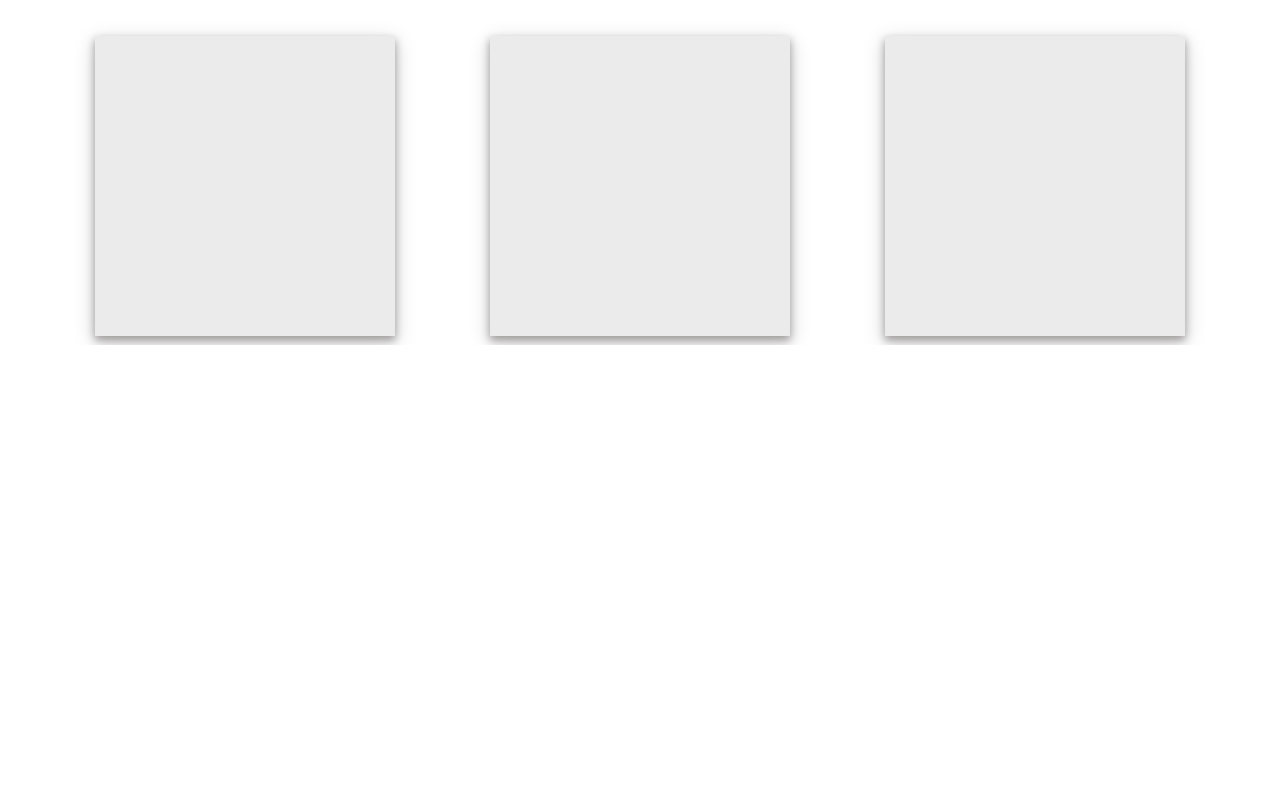
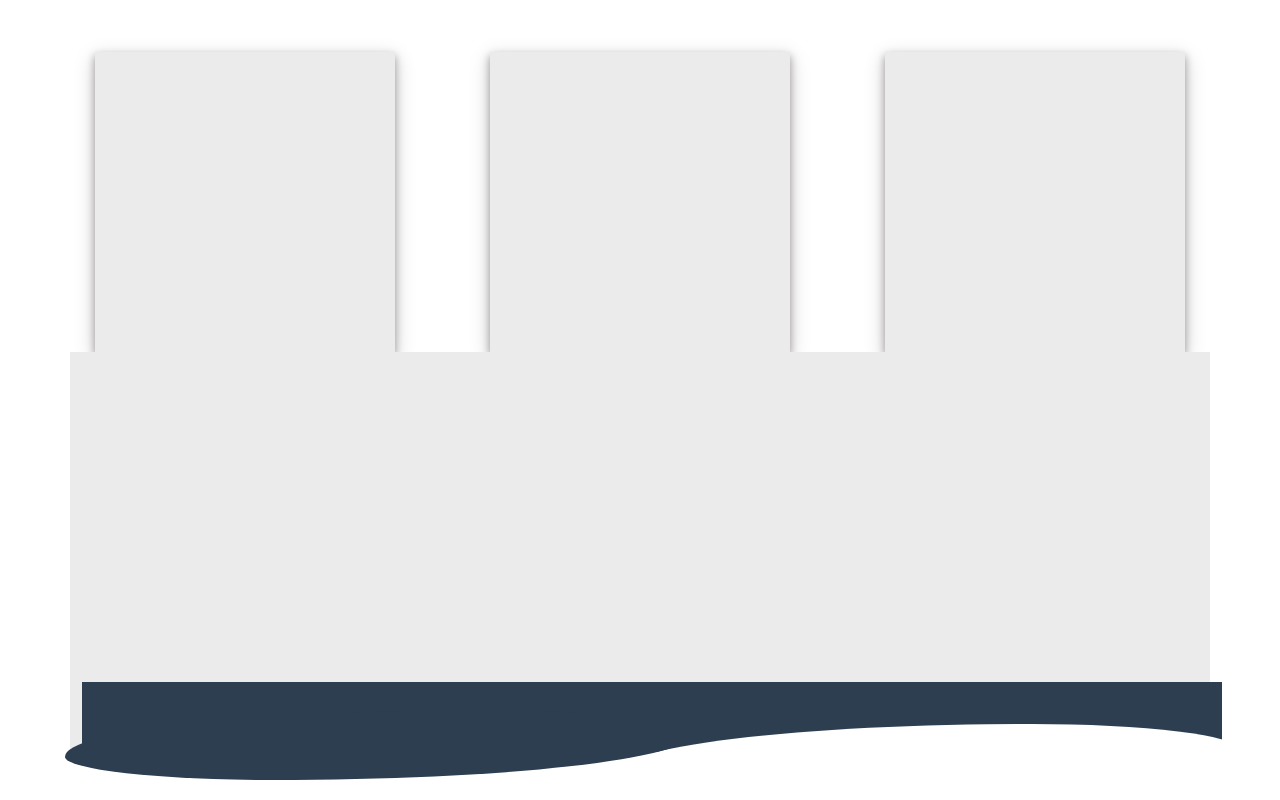
Before and after one commit to galRubel/Apollo, a plain HTML site: page landing.html in a window 1280 px wide. Shown: the part 455-1255 px from the top of the page. Before the commit the page ends 800 px from the top, so only its background shows below. Drawn offline with nearby package versions, Linux system fonts and the light colour scheme; a web font is replaced by a local one.

Commit message:
fix:UX/UI de la landing

```diff
--- a/landing.html
+++ b/landing.html
@@ -26,6 +26,9 @@
 
     <script src="https://cdn.jsdelivr.net/npm/bootstrap@5.0.2/dist/js/bootstrap.bundle.min.js" integrity="sha384-MrcW6ZMFYlzcLA8Nl+NtUVF0sA7MsXsP1UyJoMp4YLEuNSfAP+JcXn/tWtIaxVXM" crossorigin="anonymous"></script>
 </body>
+<section class="container">
+    <div class="wave"></div>
+  </section>
 <footer>
     <script type="text/javascript" src="scriptlanding.js"></script>
 
--- a/stylelanding.css
+++ b/stylelanding.css
@@ -87,6 +87,7 @@
     cursor: pointer;
     border-radius: 4px;
     margin-left: 20px;
+    margin-bottom: 20px;
 
 }
 
@@ -102,3 +103,38 @@
     border-color: #FFA500;
     color: whitesmoke;
 }
+.container {
+    position: relative;
+    background: #EBEBEB;
+    height: 50vh;
+  }
+
+  .wave {
+    position: absolute;
+    height: 70px;
+    width: 100%;
+    background: #2c3e50;
+    bottom: 0;
+  }
+
+  .wave::before, .wave::after {
+    content: "";
+    display: block;
+    position: absolute;
+    border-radius: 100% 50%;
+  }
+
+  .wave::before {
+    width: 55%;
+    height: 109%;
+    background-color: #fff;
+    right: -1.5%;
+    top: 60%;
+  }
+  .wave::after {
+    width: 55%;
+    height: 100%;
+    background-color: #2c3e50;
+    left: -1.5%;
+    top: 40%;
+  }
--- a/stylelogin.css
+++ b/stylelogin.css
@@ -3,13 +3,37 @@
     justify-content: center;
     align-items: center;
     height: 100vh;
-    background-color: #f2f2f2;
     margin: 0;
     font-family: Arial, sans-serif;
   }
+  :root {
+    --proporcion1:40px;
+    --proporrcionx3: 120px;
+    --proporcionmenos2: 20px;
+    --proporcion25: 100;
 
+  }
+  .orb{
+    width: 600;
+    height: 300px;
+    margin: auto;
+    margin-top: 140px;
+    border-radius: 50%;
+    box-shadow:
+
+        inset 0 0 100px #fff,
+        inset 40px 0 120 #5C5C5C,
+        inset -40px 0 120 #c2c2c2 ,
+        inset 40px 0 300px #5C5C5C,
+        inset -40px 0 600 #c2c2c2 ,
+          0 0 100px #fff,
+          -10px 0 120 #5C5C5C,
+          10px 0 120 #c2c2c2 ;
+  }
+
+@keyframes spin { 100% { -webkit-transform: rotate(360deg); transform:rotate(360deg); } }
   .container {
-    background-color: #F5F5F5;
+    background-color: #5f5f5f5f;
     border-radius: 8px;
     padding: 120px;
     box-shadow: 0 2px 4px rgba(0, 0, 0, 0.1);
@@ -34,18 +58,17 @@
   }
 
   button {
-    background-color: #EBEBEB; /* Dark Sage Green button color */
-    color: #916400 ;
+    background-color: #FFA500; /* Dark Sage Green button color */
+    color: white ;
     padding: 10px;
     border: none;
     border-radius: 4px  ;
-
     cursor: pointer;
+    transition-duration: 0.15s;
   }
 
   button:hover {
-    background-color: #FFA500; /* color verde */
-    border: 1px  solid #FFA500;
-    color: #f2f2f2; /* Dark Sage Green button color */
-
+    background-color: #916400; /* color verde */
+    transition-duration: 0.15s;
+   /* Dark Sage Green button color */
   }
```
Also changed, not shown: login.html (+5 -2 lines).
